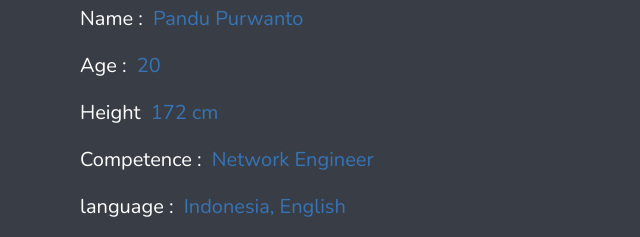
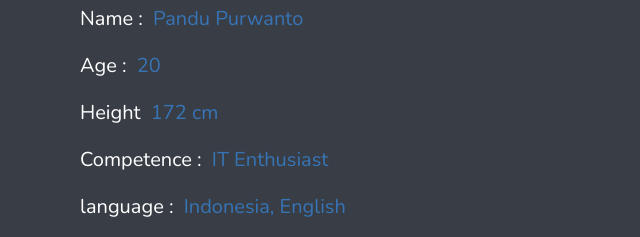
Before and after one commit to pandupurwantoo/portofolio, a plain HTML site: page index.html in a window 1280 px wide. Shown: the part 920-1157 px from the top of the page, 345-985 px from the left. Drawn offline with nearby package versions, Linux system fonts and the light colour scheme.

Commit message:
Update index.html

```diff
--- a/index.html
+++ b/index.html
@@ -66,7 +66,7 @@
         <h3> <span> Name : </span> Pandu Purwanto </h3>
         <h3> <span> Age : </span> 20 </h3>
         <h3> <span> Height </span> 172 cm </h3>
-        <h3> <span> Competence : </span> Network Engineer </h3>
+        <h3> <span> Competence : </span> IT Enthusiast </h3>
         <h3> <span> language : </span> Indonesia, English </h3>
         <a href="https://drive.google.com/file/d/1y7QhpZuGY9g6vajKBKI82uj4UYZrobfU/view?usp=sharing" target="_blank"><button class="btn"> Download CV <i class="fas fa-download"></i> </button></a>
     </div>
```
